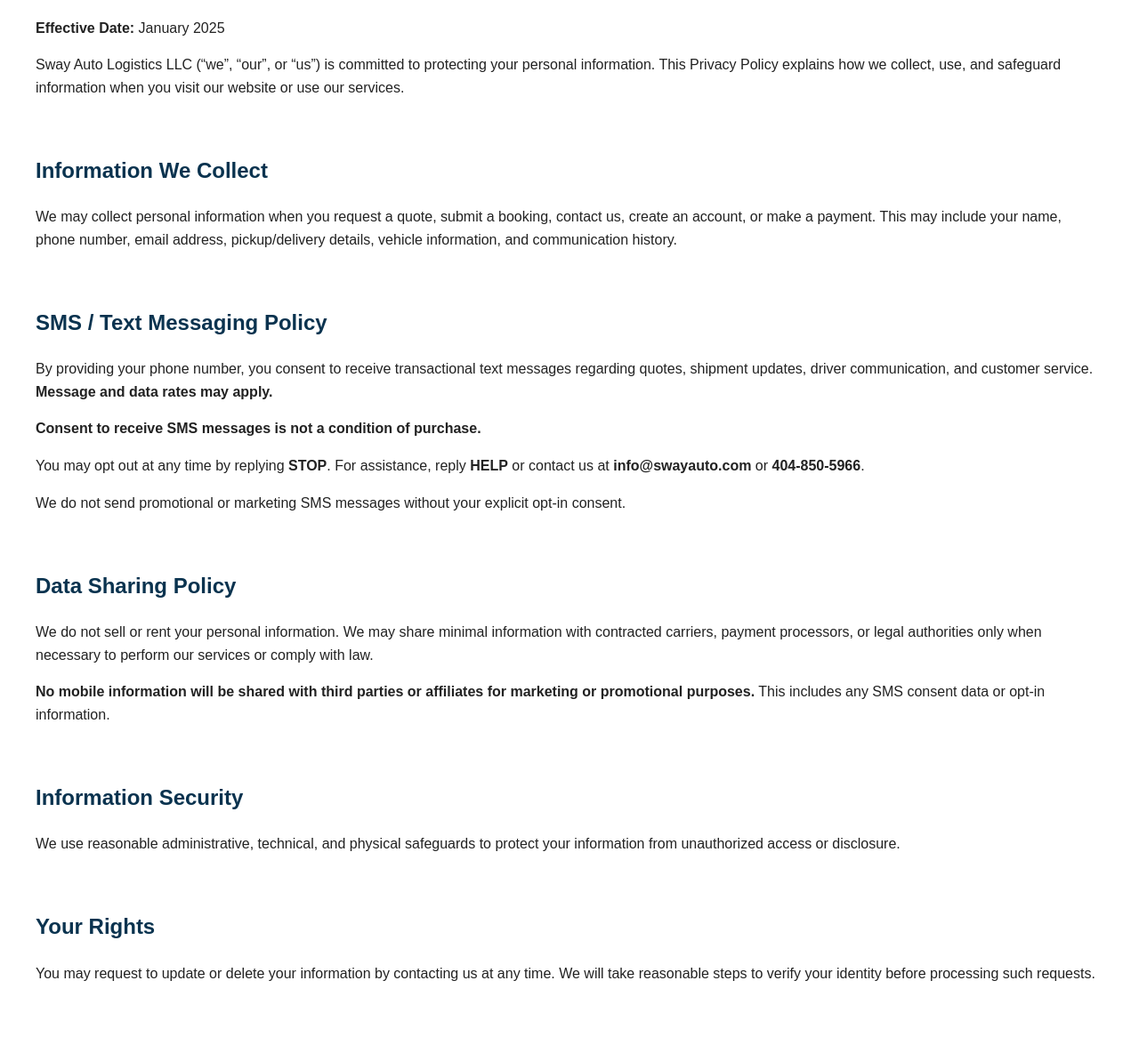
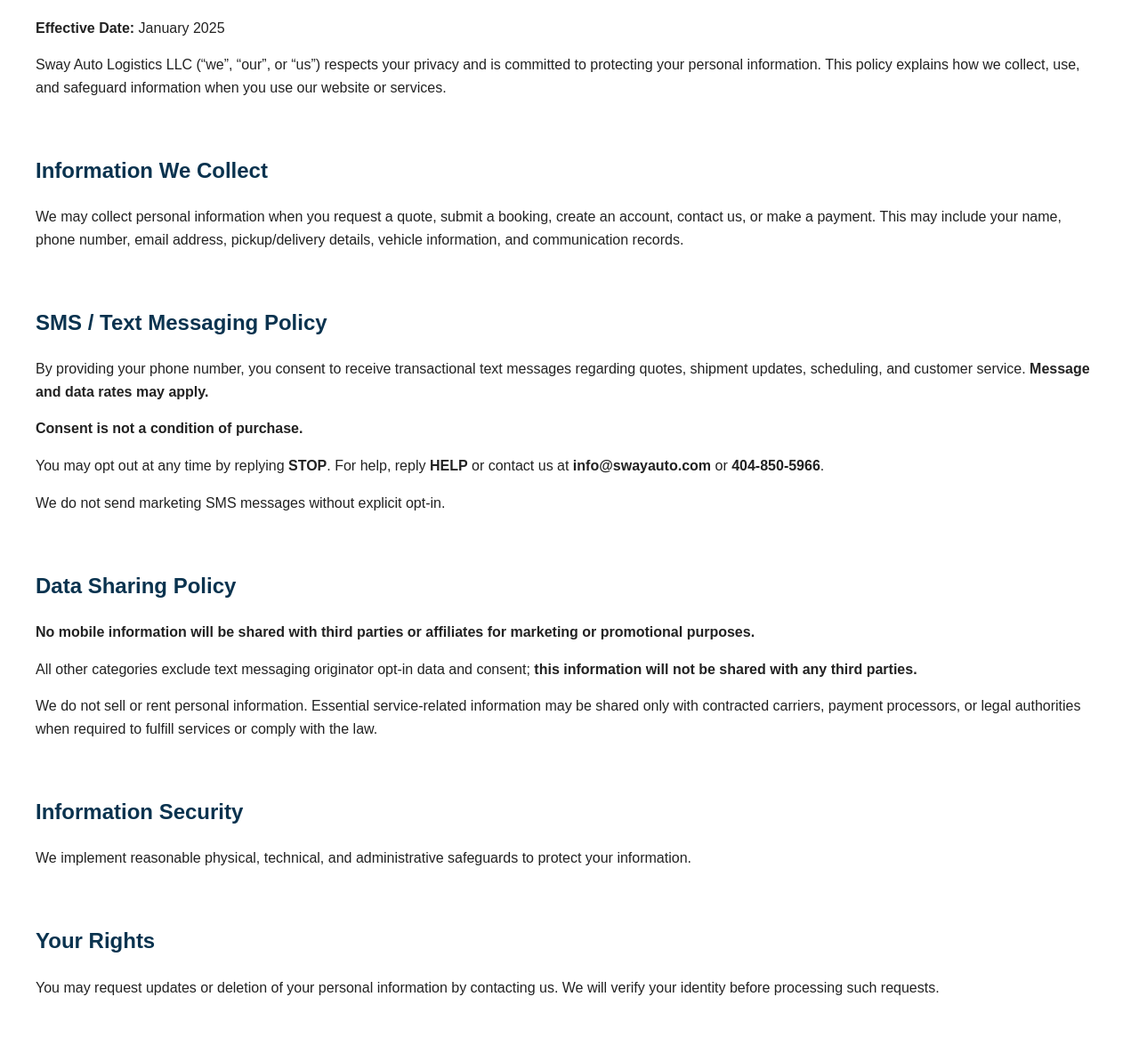
Before and after one commit to swayauto/swayauto, a plain HTML site: page privacypolicy/index.html in a window 1280 px wide. Shown: the part 94-1260 px from the top of the page at 89% size. Drawn offline with Linux system fonts and the light colour scheme.

Commit message:
index.html

```diff
--- a/privacypolicy/index.html
+++ b/privacypolicy/index.html
@@ -14,63 +14,66 @@
 <p><strong>Effective Date:</strong> January 2025</p>
 
 <p>
-Sway Auto Logistics LLC (“we”, “our”, or “us”) is committed to protecting your personal information.
-This Privacy Policy explains how we collect, use, and safeguard information when you visit our website or use our services.
+Sway Auto Logistics LLC (“we”, “our”, or “us”) respects your privacy and is committed to protecting your personal information.
+This policy explains how we collect, use, and safeguard information when you use our website or services.
 </p>
 
 <br>
 
 <h2>Information We Collect</h2>
 <p>
-We may collect personal information when you request a quote, submit a booking, contact us, create an account, or make a payment.
-This may include your name, phone number, email address, pickup/delivery details, vehicle information, and communication history.
+We may collect personal information when you request a quote, submit a booking, create an account, contact us, or make a payment.
+This may include your name, phone number, email address, pickup/delivery details, vehicle information, and communication records.
 </p>
 
 <br>
 
 <h2>SMS / Text Messaging Policy</h2>
 <p>
-By providing your phone number, you consent to receive transactional text messages regarding quotes, shipment updates, driver communication, and customer service.
+By providing your phone number, you consent to receive transactional text messages regarding quotes, shipment updates, scheduling, and customer service.
 <strong>Message and data rates may apply.</strong>
 </p>
 
-<p><strong>Consent to receive SMS messages is not a condition of purchase.</strong></p>
+<p><strong>Consent is not a condition of purchase.</strong></p>
 
 <p>
 You may opt out at any time by replying <strong>STOP</strong>.
-For assistance, reply <strong>HELP</strong> or contact us at <strong>info@swayauto.com</strong> or <strong>404-850-5966</strong>.
+For help, reply <strong>HELP</strong> or contact us at <strong>info@swayauto.com</strong> or <strong>404-850-5966</strong>.
 </p>
 
 <p>
-We do not send promotional or marketing SMS messages without your explicit opt-in consent.
+We do not send marketing SMS messages without explicit opt-in.
 </p>
 
 <br>
 
 <h2>Data Sharing Policy</h2>
+
+<p><strong>No mobile information will be shared with third parties or affiliates for marketing or promotional purposes.</strong></p>
+
 <p>
-We do not sell or rent your personal information.
-We may share minimal information with contracted carriers, payment processors, or legal authorities only when necessary to perform our services or comply with law.
+All other categories exclude text messaging originator opt-in data and consent;
+<strong>this information will not be shared with any third parties.</strong>
 </p>
 
 <p>
-<strong>No mobile information will be shared with third parties or affiliates for marketing or promotional purposes.</strong>
-This includes any SMS consent data or opt-in information.
+We do not sell or rent personal information.
+Essential service-related information may be shared only with contracted carriers, payment processors, or legal authorities when required to fulfill services or comply with the law.
 </p>
 
 <br>
 
 <h2>Information Security</h2>
 <p>
-We use reasonable administrative, technical, and physical safeguards to protect your information from unauthorized access or disclosure.
+We implement reasonable physical, technical, and administrative safeguards to protect your information.
 </p>
 
 <br>
 
 <h2>Your Rights</h2>
 <p>
-You may request to update or delete your information by contacting us at any time.
-We will take reasonable steps to verify your identity before processing such requests.
+You may request updates or deletion of your personal information by contacting us.
+We will verify your identity before processing such requests.
 </p>
 
 <br>
@@ -78,14 +81,13 @@ We will take reasonable steps to verify your identity before processing such req
 <h2>Changes to This Policy</h2>
 <p>
 We may update this Privacy Policy periodically.
-Any changes will be posted at: <strong>https://swayauto.com/privacypolicy/</strong>
+Any updated version will be posted at: <strong>https://swayauto.com/privacypolicy/</strong>
 </p>
 
 <br>
 
 <h2>Contact Us</h2>
 <p>
-If you have questions regarding this Privacy Policy or our data practices, please contact us:<br>
 Email: <strong>info@swayauto.com</strong><br>
 Phone: <strong>404-850-5966</strong>
 </p>
```
